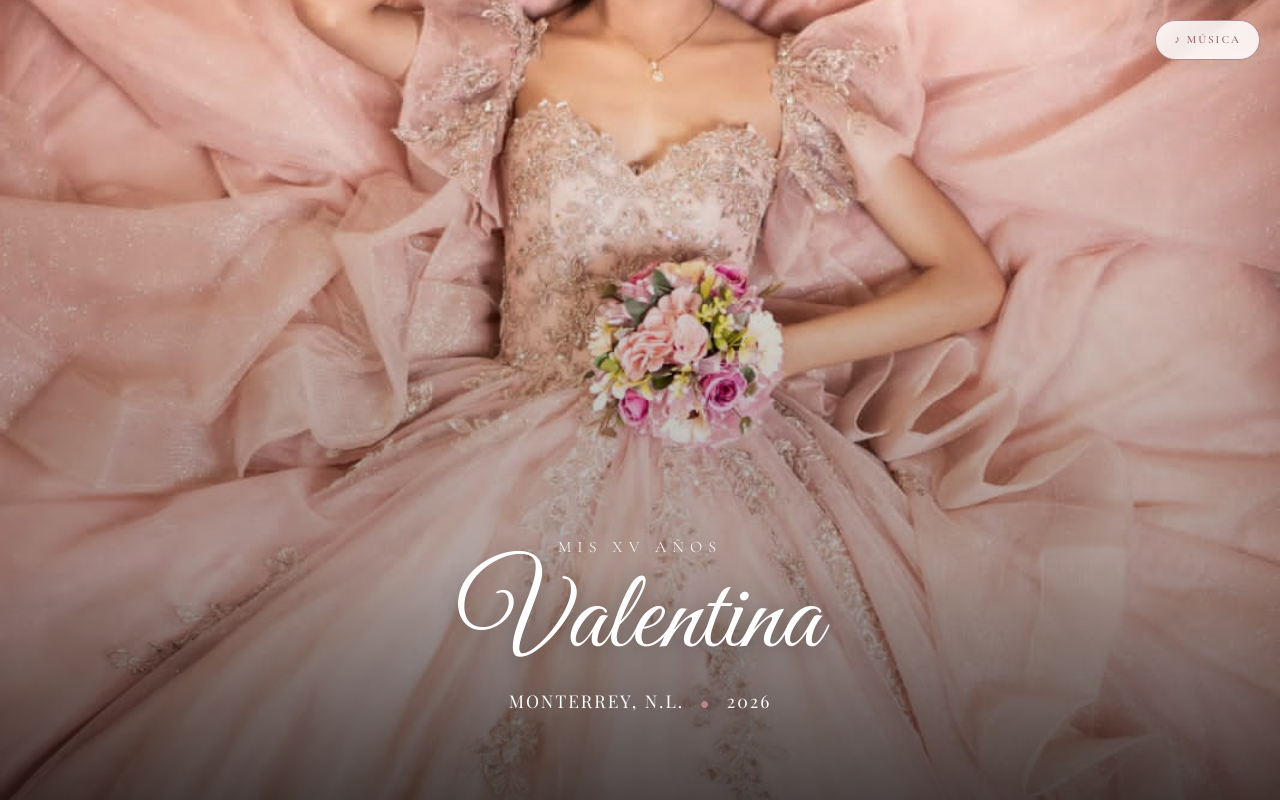
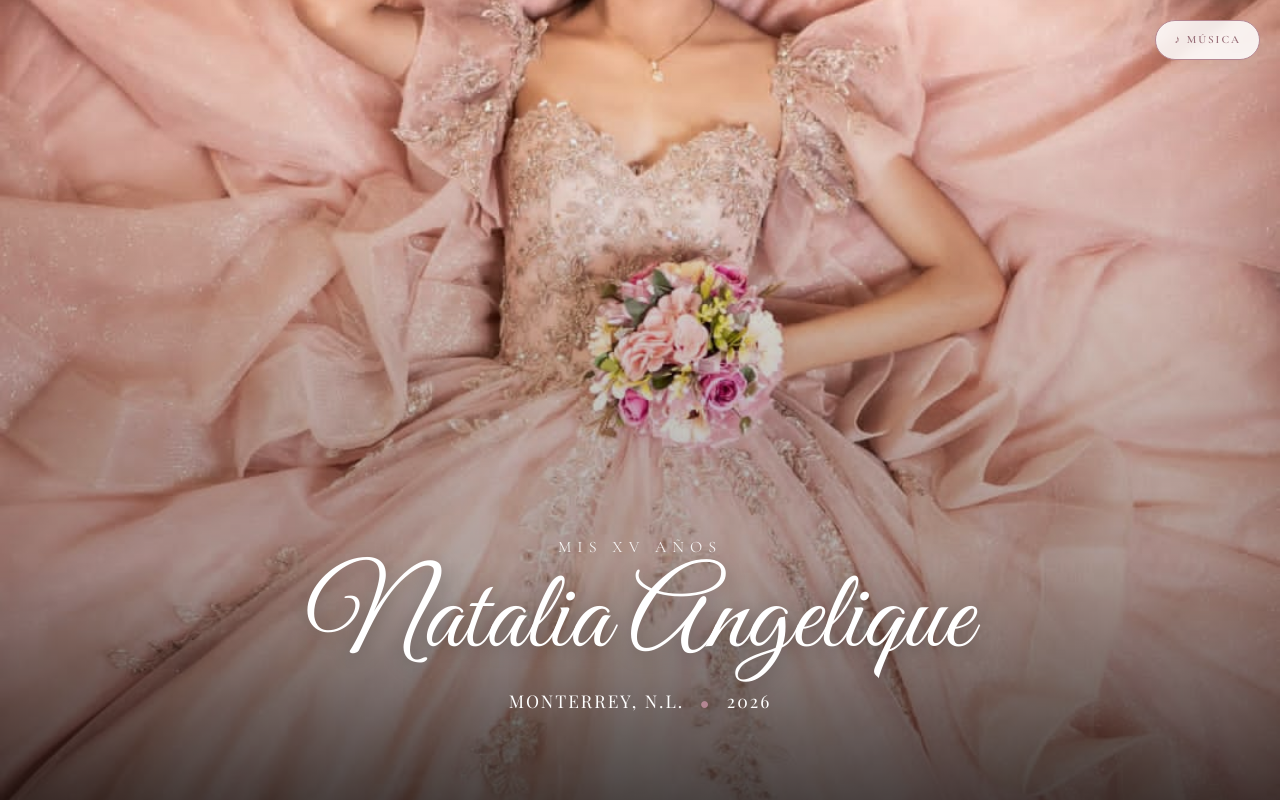
Before and after one commit to Invitaciones-Guru/Natalia, a plain HTML site: page index.html in a window 1280 px wide. Shown: the top 800 px of the page. Drawn offline with nearby package versions, Linux system fonts and the light colour scheme.

Commit message:
Update index.html

```diff
--- a/index.html
+++ b/index.html
@@ -20,7 +20,7 @@
     <header class="hero">
         <div class="hero-content" data-aos="fade-up" data-aos-duration="2000">
             <p class="hero-subtitle">MIS XV AÑOS</p>
-            <h1 class="hero-title script-font">Valentina</h1>
+            <h1 class="hero-title script-font">Natalia Angelique</h1>
             <div class="hero-details">
                 <span class="detail-text">MONTERREY, N.L.</span>
                 <span class="detail-separator">•</span>
```
